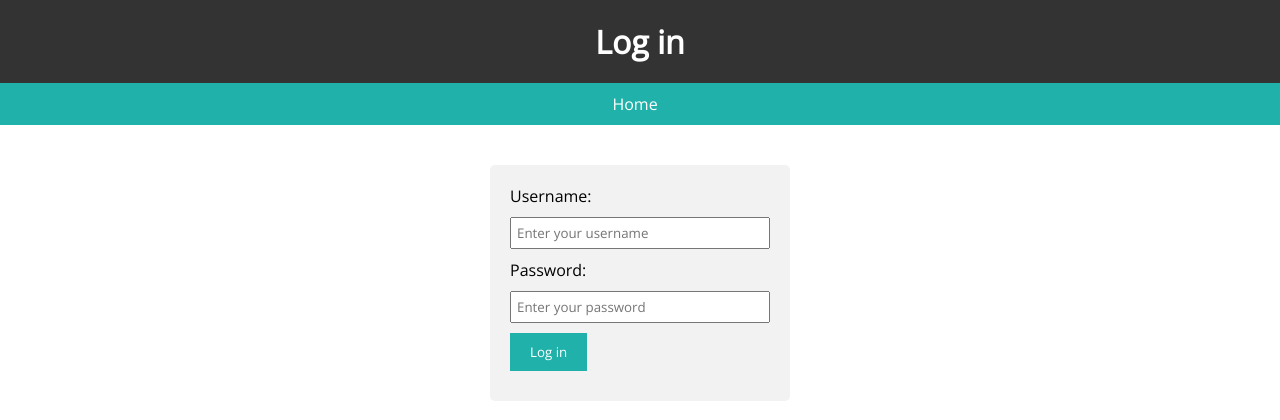
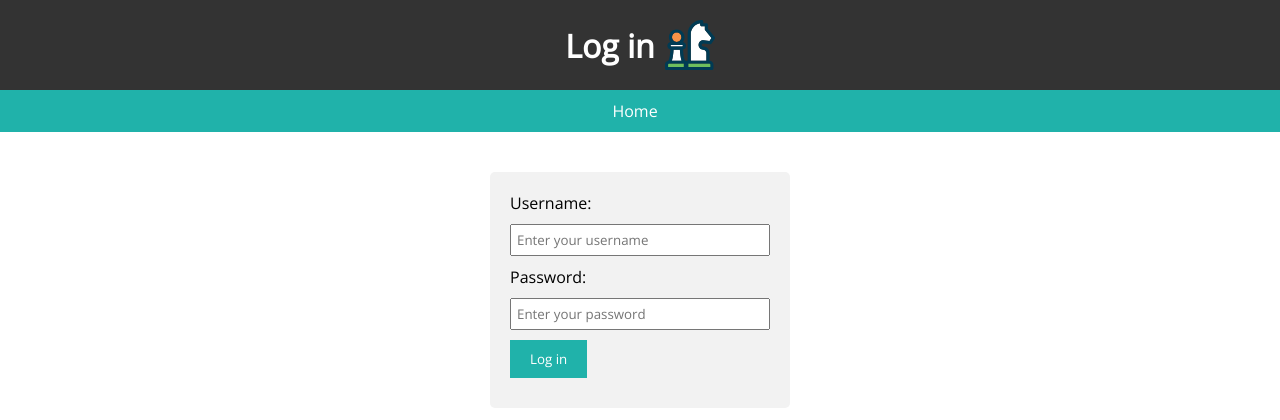
Before and after one commit to PatrykCzartowski/Chess_League, a Django app: page /login/ in a window 1280 px wide. Shown: the top 420 px of the page. Run offline with Django 4.2, Linux system fonts and the light colour scheme.

Commit message:
14.06.2023

```diff
--- a/Chess_League/settings.py
+++ b/Chess_League/settings.py
@@ -11,6 +11,7 @@ https://docs.djangoproject.com/en/4.2/ref/settings/
 """
 
 from pathlib import Path
+import os
 
 # Build paths inside the project like this: BASE_DIR / 'subdir'.
 BASE_DIR = Path(__file__).resolve().parent.parent
@@ -120,8 +121,11 @@ USE_TZ = True
 # Static files (CSS, JavaScript, Images)
 # https://docs.djangoproject.com/en/4.2/howto/static-files/
 
-STATIC_URL = 'static/'
+STATIC_URL = '/static/'
 
+STATICFILES_DIRS = [
+    os.path.join(BASE_DIR, 'static')
+]
 # Default primary key field type
 # https://docs.djangoproject.com/en/4.2/ref/settings/#default-auto-field
 
--- a/leagueAdmin/templates/game_add.html
+++ b/leagueAdmin/templates/game_add.html
@@ -7,7 +7,8 @@
   />
 
   <title>Admin Panel</title>
-  <link rel="icon" type="image/x-icon" href="./assets/logo.svg" />
+  {% load static %}
+  <link rel="icon" type="image/x-icon" href="{% static '/images/logo.svg' %}">
 </head>
 
 <style>
@@ -93,6 +94,7 @@
 <body>
   <header>
     <h1>Admin Panel</h1>
+    <img src="{% static 'images/logo.svg' %}" height="50px" width="50px" >
   </header>
 
   <nav>
--- a/leagueAdmin/templates/game_delete.html
+++ b/leagueAdmin/templates/game_delete.html
@@ -7,7 +7,8 @@
     />
 
     <title>Admin Panel</title>
-    <link rel="icon" type="image/x-icon" href="./assets/logo.svg" />
+    {% load static %}
+    <link rel="icon" type="image/x-icon" href="{% static '/images/logo.svg' %}">
   </head>
 
   <style>
@@ -93,6 +94,7 @@
   <body>
     <header>
       <h1>Admin Panel</h1>
+      <img src="{% static 'images/logo.svg' %}" height="50px" width="50px" >
     </header>
 
     <nav>
--- a/leagueAdmin/templates/game_update.html
+++ b/leagueAdmin/templates/game_update.html
@@ -7,7 +7,8 @@
     />
 
     <title>Admin Panel</title>
-    <link rel="icon" type="image/x-icon" href="./assets/logo.svg" />
+    {% load static %}
+    <link rel="icon" type="image/x-icon" href="{% static '/images/logo.svg' %}">
   </head>
 
   <style>
@@ -93,6 +94,7 @@
   <body>
     <header>
       <h1>Admin Panel</h1>
+      <img src="{% static 'images/logo.svg' %}" height="50px" width="50px" >
     </header>
 
     <nav>
--- a/leagueAdmin/templates/games.html
+++ b/leagueAdmin/templates/games.html
@@ -6,7 +6,8 @@
     <link href="https://fonts.googleapis.com/css2?family=Open+Sans:wght@300&display=swap" rel="stylesheet">
 
   <title>Admin Panel</title>
-  <link rel="icon" type="image/x-icon" href="./assets/logo.svg">
+  {% load static %}
+  <link rel="icon" type="image/x-icon" href="{% static '/images/logo.svg' %}">
   <style>
     * {
       margin: 0;
@@ -102,6 +103,7 @@
 <body>
   <header>
     <h1>Admin Panel</h1>
+    <img src="{% static 'images/logo.svg' %}" height="50px" width="50px" >
   </header>
 
   <nav>
--- a/leagueAdmin/templates/index.html
+++ b/leagueAdmin/templates/index.html
@@ -6,7 +6,8 @@
   <link href="https://fonts.googleapis.com/css2?family=Open+Sans:wght@300&display=swap" rel="stylesheet">
 
   <title>Chess League</title>
-  <link rel="icon" type="image/x-icon" href="./assets/logo.svg">
+  {% load static %}
+  <link rel="icon" type="image/x-icon" href="{% static '/images/logo.svg' %}">
   <style>
     * {
       margin: 0;
@@ -81,6 +82,7 @@
 <body>
   <header>
     <h1>Chess League</h1>
+    <img src="{% static 'images/logo.svg' %}" height="50px" width="50px" >
   </header>
 
   <nav>
--- a/leagueAdmin/templates/login.html
+++ b/leagueAdmin/templates/login.html
@@ -4,7 +4,8 @@
     <link rel="preconnect" href="https://fonts.googleapis.com">
     <link rel="preconnect" href="https://fonts.gstatic.com" crossorigin>
     <link href="https://fonts.googleapis.com/css2?family=Open+Sans:wght@300&display=swap" rel="stylesheet">
-
+    {% load static %}
+    <link rel="icon" type="image/x-icon" href="{% static '/images/logo.svg' %}">
   <title>Logowanie - Liga Szachowa</title>
   <style>
     /* Resetowanie domyślnych styli dla całej strony */
@@ -20,9 +21,14 @@
       background-color: #333;
       color: #fff;
       padding: 20px;
+      display:flex;
       text-align: center;
+      justify-content: center;
+      align-items: center;
     }
-
+    header h1 {
+      margin-right: 10px;
+    }
     nav {
       background-color: lightseagreen;
       padding: 10px;
@@ -53,7 +59,9 @@
       margin-top: 20px;
       height: 100vh;
     }
-
+    header img {
+      float: left;
+    }
     /* Styl formularza logowania */
     form {
       width: 300px;
@@ -84,6 +92,7 @@
 <body>
   <header>
     <h1>Log in</h1>
+    <img src="{% static 'images/logo.svg' %}" height="50px" width="50px" >
   </header>
 
   <nav>
--- a/leagueAdmin/templates/player_add.html
+++ b/leagueAdmin/templates/player_add.html
@@ -5,9 +5,9 @@
     href="https://fonts.googleapis.com/css2?family=Open+Sans:wght@300&display=swap"
     rel="stylesheet"
   />
-
+  {% load static %}
   <title>Admin Panel</title>
-  <link rel="icon" type="image/x-icon" href="./assets/logo.svg" />
+  <link rel="icon" type="image/x-icon" href="{% static '/images/logo.svg' %}">
 </head>
 
 <style>
@@ -93,6 +93,7 @@
 <body>
   <header>
     <h1>Admin Panel</h1>
+    <img src="{% static 'images/logo.svg' %}" height="50px" width="50px" >
   </header>
 
   <nav>
--- a/leagueAdmin/templates/player_delete.html
+++ b/leagueAdmin/templates/player_delete.html
@@ -5,9 +5,9 @@
       href="https://fonts.googleapis.com/css2?family=Open+Sans:wght@300&display=swap"
       rel="stylesheet"
     />
-
+    {% load static %}
     <title>Admin Panel</title>
-    <link rel="icon" type="image/x-icon" href="./assets/logo.svg" />
+    <link rel="icon" type="image/x-icon" href="{% static '/images/logo.svg' %}">
   </head>
 
   <style>
@@ -93,6 +93,7 @@
   <body>
     <header>
       <h1>Admin Panel</h1>
+      <img src="{% static 'images/logo.svg' %}" height="50px" width="50px" >
     </header>
 
     <nav>
--- a/leagueAdmin/templates/player_update.html
+++ b/leagueAdmin/templates/player_update.html
@@ -5,9 +5,9 @@
       href="https://fonts.googleapis.com/css2?family=Open+Sans:wght@300&display=swap"
       rel="stylesheet"
     />
-
+    {% load static %}
     <title>Admin Panel</title>
-    <link rel="icon" type="image/x-icon" href="./assets/logo.svg" />
+    <link rel="icon" type="image/x-icon" href="{% static '/images/logo.svg' %}">
   </head>
 
   <style>
@@ -93,6 +93,7 @@
   <body>
     <header>
       <h1>Admin Panel</h1>
+      <img src="{% static 'images/logo.svg' %}" height="50px" width="50px" >
     </header>
 
     <nav>
--- a/leagueAdmin/templates/players.html
+++ b/leagueAdmin/templates/players.html
@@ -4,9 +4,9 @@
     <link rel="preconnect" href="https://fonts.googleapis.com">
     <link rel="preconnect" href="https://fonts.gstatic.com" crossorigin>
     <link href="https://fonts.googleapis.com/css2?family=Open+Sans:wght@300&display=swap" rel="stylesheet">
-
+    {% load static %}
   <title>Admin Panel</title>
-  <link rel="icon" type="image/x-icon" href="./assets/logo.svg">
+  <link rel="icon" type="image/x-icon" href="{% static '/images/logo.svg' %}">
   <style>
     * {
       margin: 0;
@@ -122,6 +122,7 @@
 <body>
   <header>
     <h1>Admin Panel</h1>
+    <img src="{% static 'images/logo.svg' %}" height="50px" width="50px" >
   </header>
 
   <nav>
```
Also changed, not shown: static/images/logo.svg (added).
